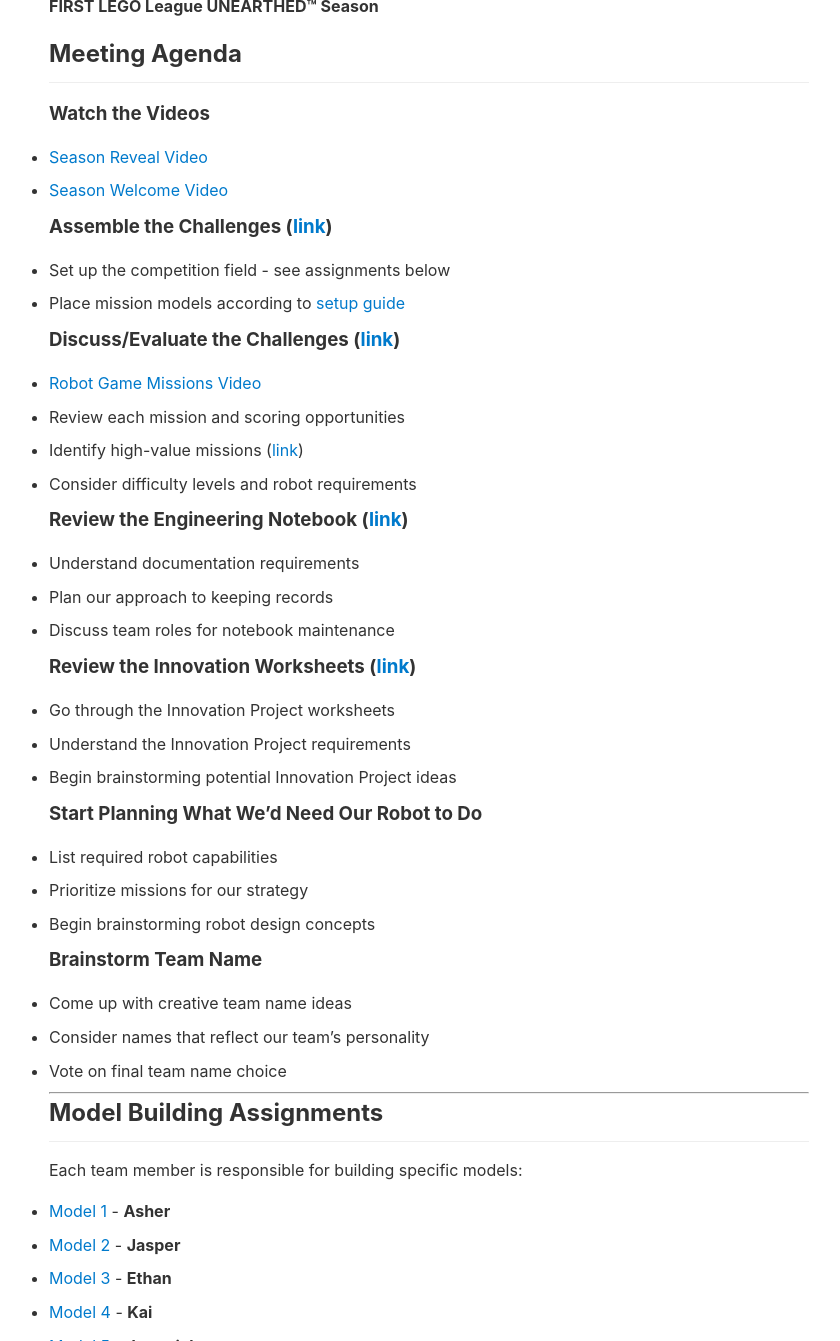
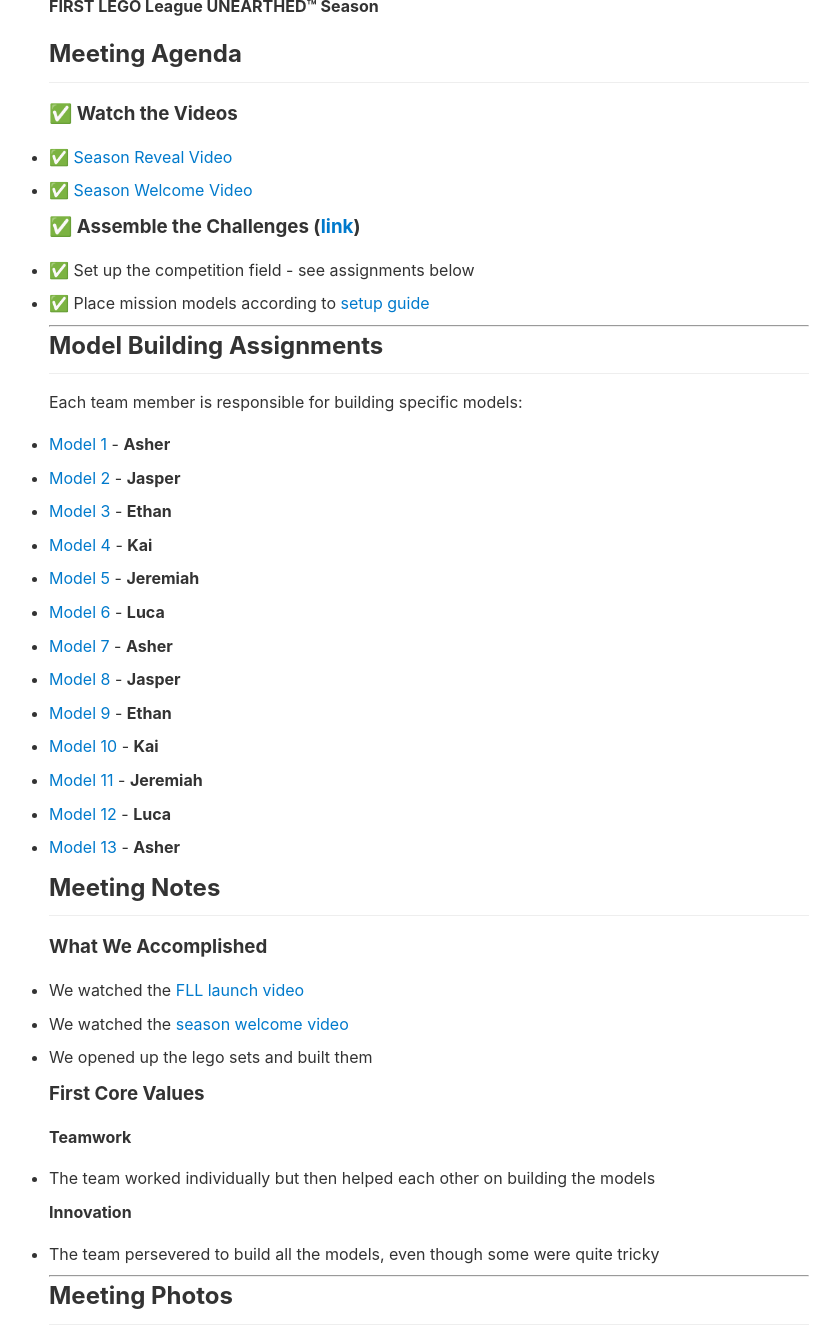
Before and after one commit to steveybaby/fll, a Jekyll site: the page built from meetings/2025-08-10-season-kickoff.md, in a window 1280 px wide and 1400 px high, scrolled down 320 px, cut to the strip 0-1341 px from the top of the window. Shown: the whole strip, without its empty margins (211-1051 px from the left). Built offline with Jekyll 4.4.1, drawn with Linux system fonts in a browser that asks for light colours.

Commit message:
Restore custom domain and update meeting documentation
🤖 Generated with [Claude Code](https://claude.ai/code)

Co-Authored-By: Claude <noreply@anthropic.com>

```diff
--- a/meetings/2025-08-10-season-kickoff.md
+++ b/meetings/2025-08-10-season-kickoff.md
@@ -10,39 +10,14 @@ date: 2025-08-10
 
 ## Meeting Agenda
 
-### Watch the Videos
-- [Season Reveal Video](https://youtu.be/exWkcUBS0j8?si=iBuccvzflOIHoSUw)
-- [Season Welcome Video](https://youtu.be/PlJ51XUoP-Q)
+### ✅ Watch the Videos
+- ✅ [Season Reveal Video](https://youtu.be/exWkcUBS0j8?si=iBuccvzflOIHoSUw)
+- ✅ [Season Welcome Video](https://youtu.be/PlJ51XUoP-Q)
 
-### Assemble the Challenges ([link](#model-building-assignments))
-- Set up the competition field - see assignments below
-- Place mission models according to [setup guide](https://firstinspires.blob.core.windows.net/fll/challenge/2025-26/fll-challenge-unearthed-field-setup-reference-guide.pdf)
+### ✅ Assemble the Challenges ([link](#model-building-assignments))
+- ✅ Set up the competition field - see assignments below
+- ✅ Place mission models according to [setup guide](https://firstinspires.blob.core.windows.net/fll/challenge/2025-26/fll-challenge-unearthed-field-setup-reference-guide.pdf)
 
-### Discuss/Evaluate the Challenges ([link](https://youtu.be/ErDj8myI_Tg))
-- [Robot Game Missions Video](https://youtu.be/ErDj8myI_Tg)
-- Review each mission and scoring opportunities
-- Identify high-value missions ([link](https://docs.google.com/spreadsheets/d/16GoX7ViYFpjIp-rWnRepenPGJnRnlhobnPAYEqyGCG0/edit?gid=1372039276#gid=1372039276))
-- Consider difficulty levels and robot requirements
-
-### Review the Engineering Notebook ([link](https://firstinspires.blob.core.windows.net/fll/challenge/2025-26/fll-challenge-unearthed-en.pdf))
-- Understand documentation requirements
-- Plan our approach to keeping records
-- Discuss team roles for notebook maintenance
-
-### Review the Innovation Worksheets ([link](https://docs.google.com/presentation/d/1FzwarsVui1aHNld41dREQT0h-MdO2Zq48Fb6U-nSf3A/edit?slide=id.ge3c0b7bd8d_0_188#slide=id.ge3c0b7bd8d_0_188))
-- Go through the Innovation Project worksheets
-- Understand the Innovation Project requirements
-- Begin brainstorming potential Innovation Project ideas
-
-### Start Planning What We'd Need Our Robot to Do
-- List required robot capabilities
-- Prioritize missions for our strategy
-- Begin brainstorming robot design concepts
-
-### Brainstorm Team Name
-- Come up with creative team name ideas
-- Consider names that reflect our team's personality
-- Vote on final team name choice
 
 ---
 
@@ -70,6 +45,14 @@ Each team member is responsible for building specific models:
 * We watched the [FLL launch video](https://youtu.be/exWkcUBS0j8?si=iBuccvzflOIHoSUw)
 * We watched the [season welcome video](https://youtu.be/PlJ51XUoP-Q)
 * We opened up the lego sets and built them
+
+### First Core Values
+
+**Teamwork**
+- The team worked individually but then helped each other on building the models
+
+**Innovation**
+- The team persevered to build all the models, even though some were quite tricky
 
 ---
 
```
Also changed, not shown: meetings/2025-08-17-follow-up.md (+23 -12 lines), 1 other file.
